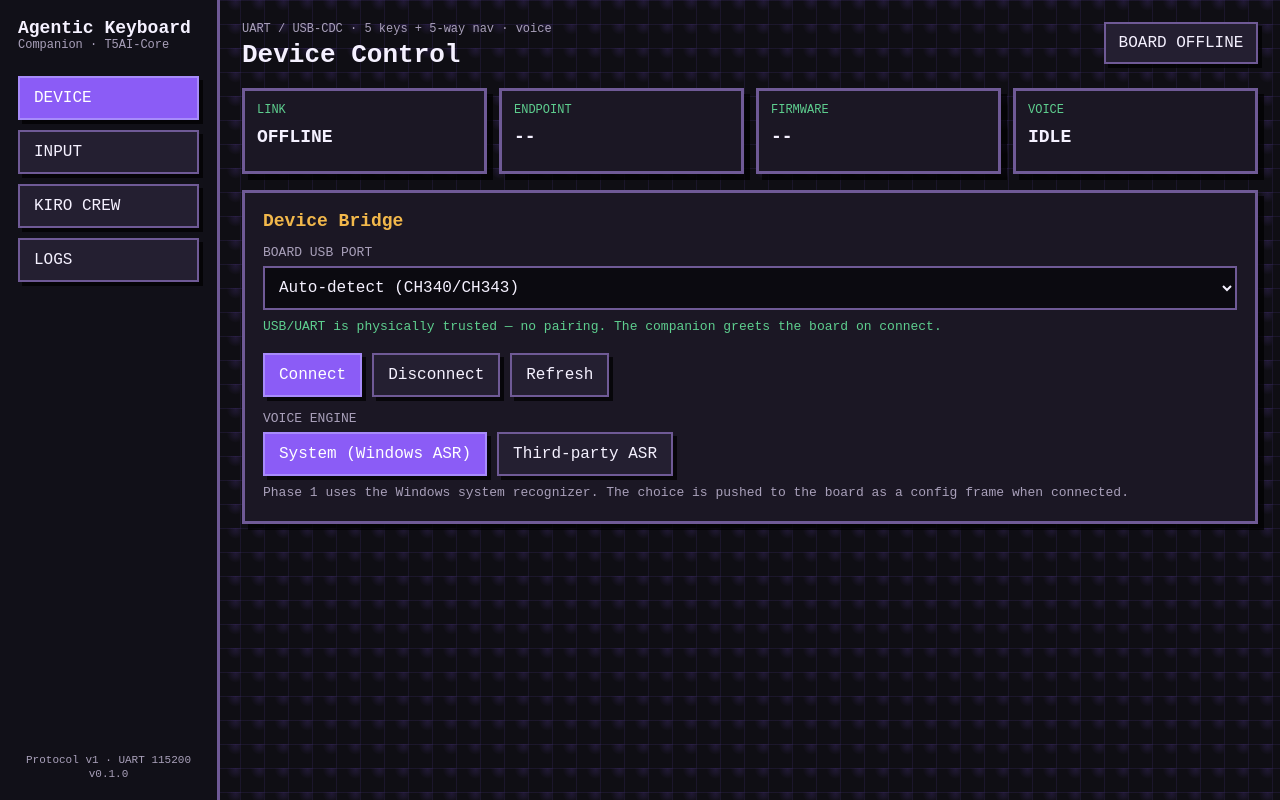
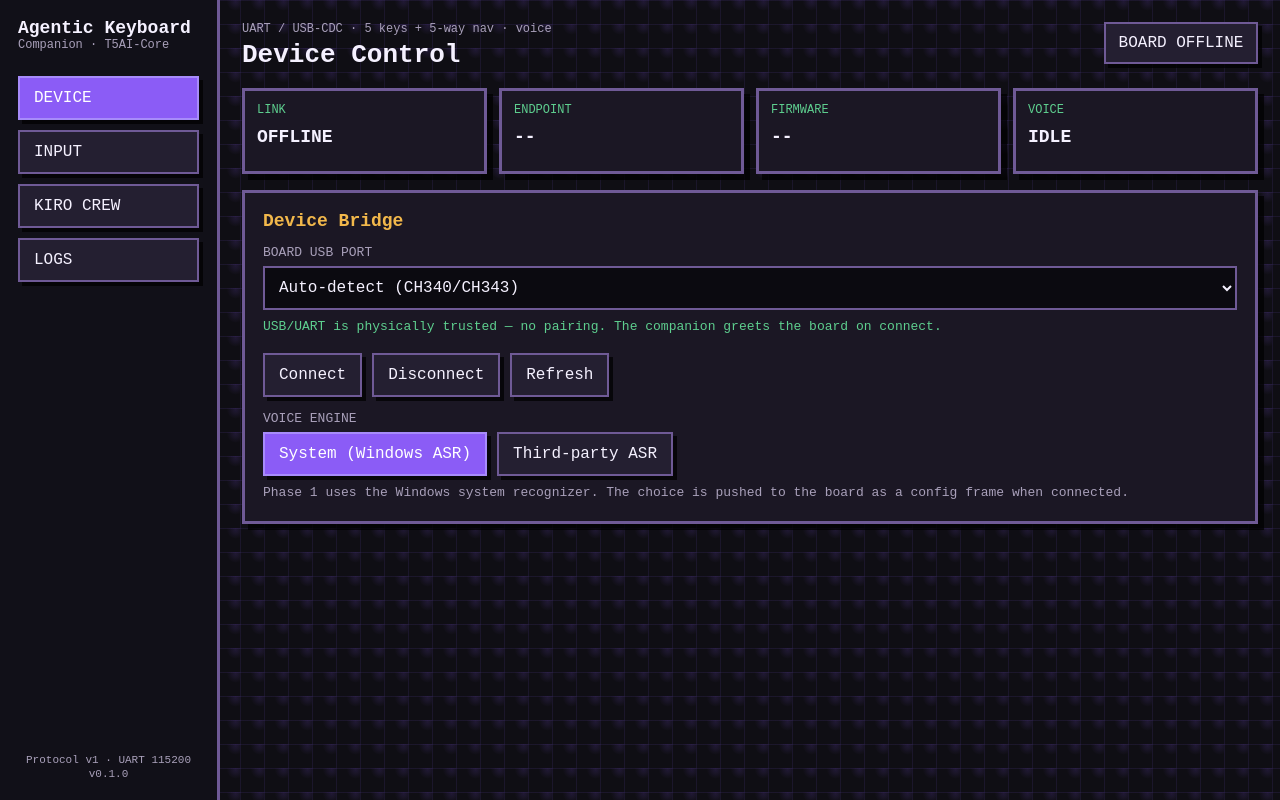
Before and after one commit to namastecxy-droid/ki-board-on-tuya, a React (Vite) app in the folder companion/: page / in a window 1280 px wide. Built offline with nearby package versions, Linux system fonts and the light colour scheme.

Commit message:
companion: Connect uses normal (secondary) button style, not primary fill

```diff
--- a/companion/src/main.tsx
+++ b/companion/src/main.tsx
@@ -278,7 +278,7 @@ function App() {
               USB/UART is physically trusted — no pairing. The companion greets the board on connect.
             </p>
             <div className="actions">
-              <button onClick={() => runAction(connect)}>Connect</button>
+              <button className="secondary" onClick={() => runAction(connect)}>Connect</button>
               <button className="secondary" onClick={() => runAction(disconnect)}>Disconnect</button>
               <button className="secondary" onClick={() => runAction(refreshRuntime)}>Refresh</button>
             </div>
```
